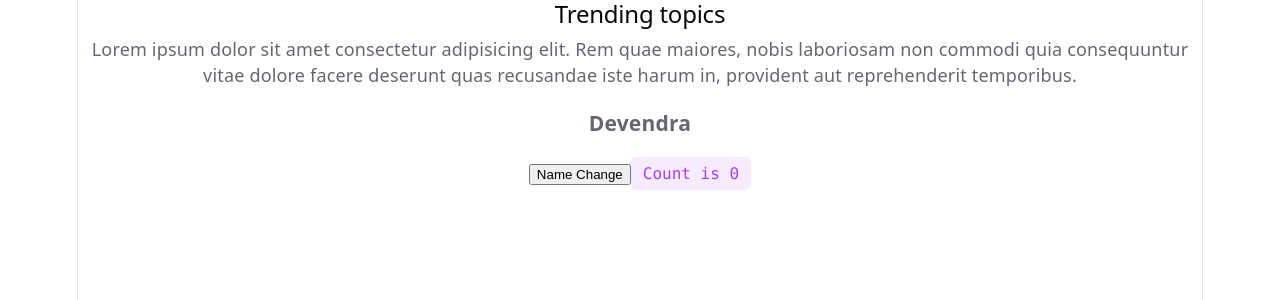
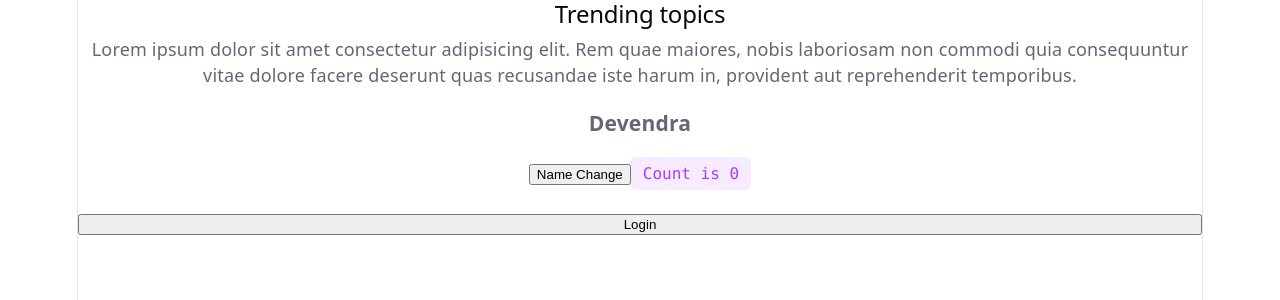
Before and after one commit to devendrakumarkr/Javascript_CoreB, a React (Vite) app in the folder reactapp/: page / in a window 1280 px wide. Shown: the top 300 px of the page. Built offline with nearby package versions, Linux system fonts and the light colour scheme.

Commit message:
feat added homepage comp

```diff
--- a/reactapp/src/App.jsx
+++ b/reactapp/src/App.jsx
@@ -5,6 +5,7 @@ import heroImg from './assets/hero.png'
 import './App.css'
 import {add,subtract} from './utility'
 import News from './component/Sample'
+import HomePage from './component/HomePage'
 
 
 function App() {
@@ -14,6 +15,7 @@ function App() {
   return (
     <>
       <News count={count} setCount={setCount}/>
+      <HomePage/>
     </>
   )
 }
--- /dev/null
+++ b/reactapp/src/component/HomePage.jsx
@@ -0,0 +1,18 @@
+import React,{useState} from 'react'
+
+function HomePage() {
+    const [login, setLogin] = useState(false)
+//   if(login){
+//     return<><button onClick={()=>setLogin(false)}>Logout</button></>
+//   }else{
+//     return<><button onClick={()=>setLogin(true)}>Login</button></>
+//   }
+
+  return (
+    <>
+    {login?<button onClick={()=>setLogin(false)}>Logout</button>:<button onClick={()=>setLogin(true)}>Login</button>}
+    </>
+  )
+}
+
+export default HomePage
--- a/reactapp/src/component/Sample.jsx
+++ b/reactapp/src/component/Sample.jsx
@@ -3,6 +3,8 @@ import React,{Component, useState} from 'react'
 function Sample(props) {
     const [name,setName]=useState("Devendra")
     const [age,setAge]=useState(20)
+
+
 
   return (
     <div>
```
